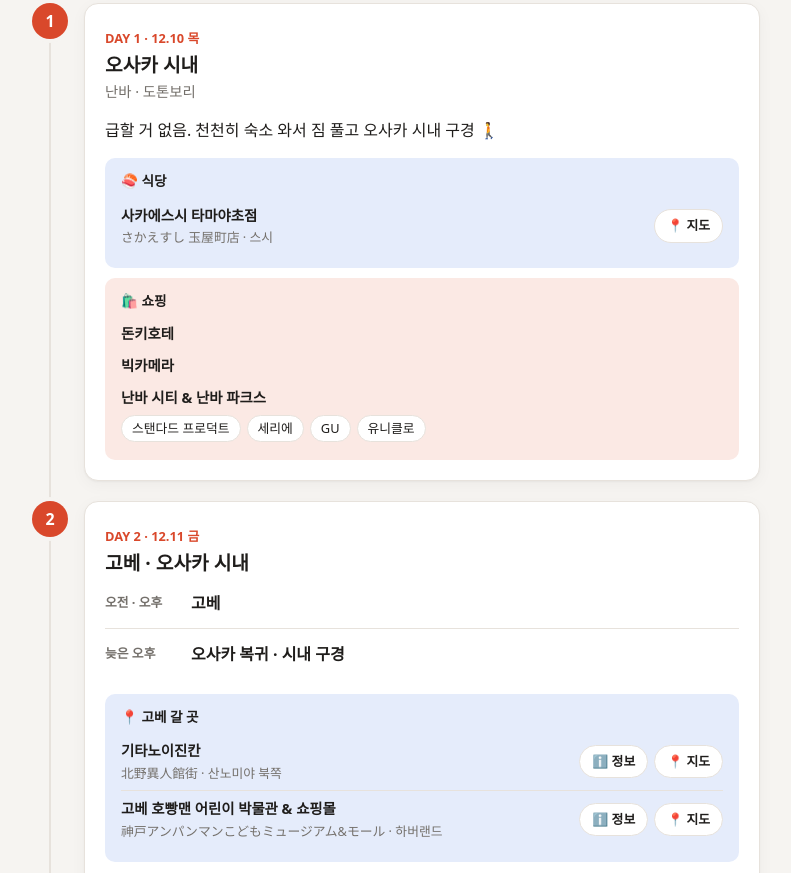
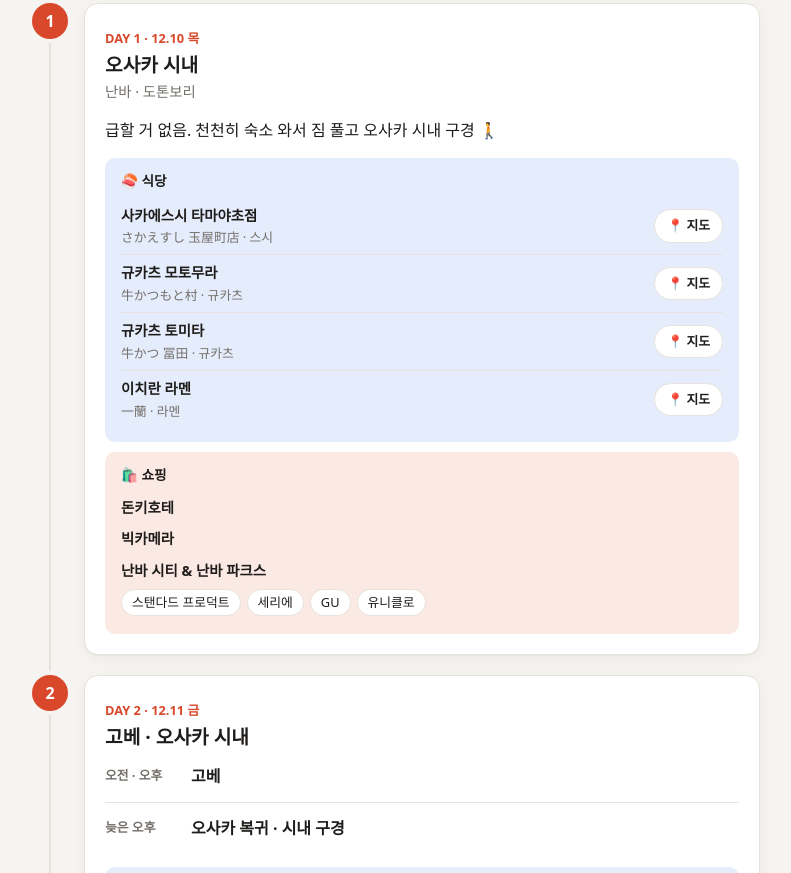
Before and after one commit to kyungmin90/osaka-2026, a plain HTML site: page index.html in a window 1280 px wide. Shown: the part 1748-2621 px from the top of the page, without its empty margins (244-1035 px from the left). Drawn offline with Linux system fonts and the light colour scheme; no server answers.

Commit message:
DAY 1 식당 추가(규카츠 모토무라, 규카츠 토미타, 이치란 라멘), 요청사항 및 메모 주석 처리
Co-Authored-By: Claude Opus 5.5 <noreply@anthropic.com>

```diff
--- a/index.html
+++ b/index.html
@@ -166,6 +166,33 @@
                     </div>
                     <a class="map-btn"
                        href="https://www.google.com/maps/search/?api=1&amp;query=%E3%81%95%E3%81%8B%E3%81%88%E3%81%99%E3%81%97+%E7%8E%89%E5%B1%8B%E7%94%BA%E5%BA%97+%E5%A4%A7%E9%98%AA"
+                       target="_blank" rel="noopener">📍 지도</a>
+                  </li>
+                  <li>
+                    <div>
+                      <strong>규카츠 모토무라</strong>
+                      <p class="muted">牛かつもと村 · 규카츠</p>
+                    </div>
+                    <a class="map-btn"
+                       href="https://www.google.co.kr/maps/search/%EA%B7%9C%EC%B9%B4%EC%B8%A0+%EB%AA%A8%ED%86%A0%EB%AC%B4%EB%9D%BC/@34.6667198,135.5005092,18.5z?hl=ko&amp;entry=ttu&amp;g_ep=EgoyMDI2MTExOC4xIKXMDSoASAFQAw%3D%3D"
+                       target="_blank" rel="noopener">📍 지도</a>
+                  </li>
+                  <li>
+                    <div>
+                      <strong>규카츠 토미타</strong>
+                      <p class="muted">牛かつ 冨田 · 규카츠</p>
+                    </div>
+                    <a class="map-btn"
+                       href="https://www.google.co.kr/maps/place/%EA%B7%9C%EC%B9%B4%EC%B8%A0+%ED%86%A0%EB%AF%B8%ED%83%80/@34.6639979,135.5036483,17.5z/data=!3m1!5s0x6000e76978784a6b:0xdca9b430340d4a34!4m6!3m5!1s0x6000e713520208c7:0x49546279f33f3fa3!8m2!3d34.6627484!4d135.5039325!16s%2Fg%2F11c5cccjjf?hl=ko&amp;entry=ttu&amp;g_ep=EgoyMDI2MTExOC4xIKXMDSoASAFQAw%3D%3D"
+                       target="_blank" rel="noopener">📍 지도</a>
+                  </li>
+                  <li>
+                    <div>
+                      <strong>이치란 라멘</strong>
+                      <p class="muted">一蘭 · 라멘</p>
+                    </div>
+                    <a class="map-btn"
+                       href="https://www.google.co.kr/maps/search/%EC%9D%B4%EC%B9%98%EB%9E%80+%EB%9D%BC%EB%A9%98/@34.6691403,135.5020274,18.46z?hl=ko&amp;entry=ttu&amp;g_ep=EgoyMDI2MTExOC4xIKXMDSoASAFQAw%3D%3D"
                        target="_blank" rel="noopener">📍 지도</a>
                   </li>
                 </ul>
@@ -353,6 +380,7 @@
       </section>
 
       <!-- 요청사항 및 메모 -->
+      <!--
       <section id="memo" class="section">
         <h2 class="section-title">📝 요청사항 및 메모</h2>
         <div class="pad-embed">
@@ -361,6 +389,7 @@
                   loading="lazy"></iframe>
         </div>
       </section>
+      -->
     </div>
   </main>
 
```
